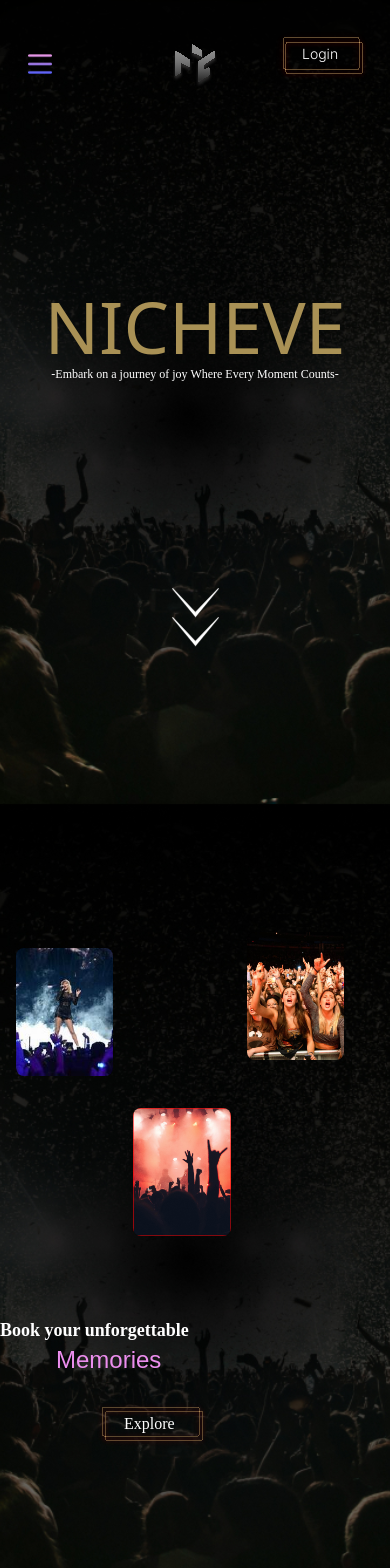
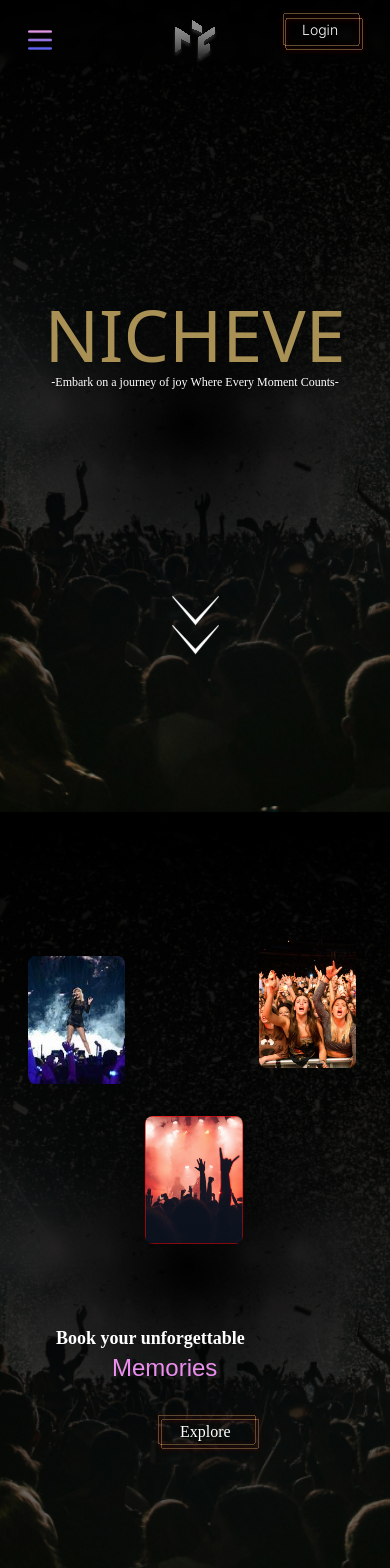
Before and after one commit to kalviumcommunity/S53_Himanshu_Capstone_NichEve, a React (Vite) app in the folder Front-End/: page / in a window 390 px wide. Shown: the top 1568 px of the page. Built offline with nearby package versions, Linux system fonts and the light colour scheme; a web font is replaced by a local one.

Commit message:
Mobile responsive

```diff
--- a/Front-End/src/Components/Body.jsx
+++ b/Front-End/src/Components/Body.jsx
@@ -11,6 +11,7 @@ import '../App.css'
 const Body = () => {
     const [prevScrollPos, setPrevScrollPos] = useState(0);
     const [visible, setVisible] = useState(true);
+    const [windowWidth, setWindowWidth] = useState(window.innerWidth);
     useEffect(()=>{
         AOS.init({duration:1000});
         gsap.registerPlugin(ScrollTrigger);
@@ -27,6 +28,19 @@ const Body = () => {
             x:100,
         })
     },[])
+    useEffect(() => {
+        const handleScroll = () => {
+            const currentScrollPos = window.pageYOffset;
+            setVisible(currentScrollPos < 30);
+            setPrevScrollPos(currentScrollPos);
+        };
+
+        window.addEventListener('scroll', handleScroll);
+
+        return () => {
+            window.removeEventListener('scroll', handleScroll);
+        };
+    }, [prevScrollPos]);
     useEffect(() => {
         const handleScroll = () => {
             const currentScrollPos = window.pageYOffset;
@@ -62,19 +76,19 @@ const Body = () => {
                 </div>
                 <Footer/>
                 <div className="flex justify-between mt-80  pr-4 max-sm:flex max-sm:flex-col-reverse max-sm:mt-60">
-                    <div className='gsapscroll'>
+                    <div className = {windowWidth <= 600 ? "max-sm:ml-14" : "gsapscroll"} >
                         <p className="font-display4 font-hard text-3xl text-white max-sm:text-lg max-sm:mt-20">Book your unforgettable</p>
                         <p className="font-display5 text-med text-crinze-Purple ml-14 max-sm:text-2xl">Memories</p>
-                        <div className="ml-40 mt-14 max-sm:ml-24 max-sm:mt-5">
-                            <img src="/BodyImg/Rectangle3.svg" alt="Frame" className="z-20 max-sm:h-14 max-sm:w-28" />
-                            <p className="text-white font-display6 text-xl z-10 translate-x-10 -translate-y-11 max-sm:text-base max-sm:translate-x-7 max-sm:-translate-y-10">Explore</p>
+                        <div className="ml-40 mt-14 max-sm:ml-24 max-sm:mt-5 max-sm:relative -z-0">
+                            <img src="/BodyImg/Rectangle3.svg" alt="Frame" className="z-20 max-sm:h-14 max-sm:w-28 max-sm:absolute" />
+                            <p className="text-white font-display6 text-xl z-10 translate-x-10 -translate-y-11 max-sm:text-base max-sm:translate-x-0 max-sm:translate-y-0 max-sm:absolute max-sm:transform max-sm:top-4 max-sm:ml-7">Explore</p>
                         </div>
                     </div>
                     <div data-aos="fade-up" data-aos-offset="20" data-aos-easing="ease-in-sine">
-                        <div className="flex">
+                        <div className="flex ml-3">
                             <img src="/BodyImg/img-1.jpg" alt="" className="-mt-24 h-64 mr-10 rounded-lg max-sm:h-32 max-sm:ml-4" />
                             <img src="/BodyImg/img-2.jpg" alt="" className="h-64 rounded-lg mt-40 mr-4 max-sm:h-32 max-sm:-ml-5 max-sm:mt-16" />
-                            <img src="/BodyImg/img-3.jpg" alt="" className="h-72 rounded-lg -mt-36 mr-24 max-sm:h-32 max-sm:-mt-28" />
+                            <img src="/BodyImg/img-3.jpg" alt="" className="h-72 rounded-lg -mt-36 mr-24 max-sm:h-32 max-sm:-mt-28 max-sm:mr-0" />
                         </div>
                     </div>
                 </div>
@@ -156,24 +170,24 @@ const Body = () => {
                     </div>
                 </div>
                 <div className="mt-60 flex justify-evenly align-middle max-sm:flex-col-reverse max-sm:justify-between">
-                    <div className=" self-center">
+                    <div className=" self-center -mt-16 max-sm:mt-20">
                         <p className="font-Sync font-bold text-4xl text-white pb-4 max-sm:text-2xl">Simple Steps</p>
                         <div>
-                            <div className="flex pb-4">
+                            <div className="flex pb-4 max-sm:pb-3">
                                 <img src="/BodyImg/chat.svg" alt="" />
-                                <p className="font-Work_Sans text-white text-lg ml-4">Choose a theme, set the mood.</p>
+                                <p className="font-Work_Sans text-white text-lg ml-4 max-sm:text-base">Choose a theme, set the mood.</p>
                             </div>
                             <div className="flex pb-4">
                                 <img src="/BodyImg/customize.svg" alt="" />
-                                <p className="font-Work_Sans text-white text-lg ml-4">Customize the animation details.</p>
+                                <p className="font-Work_Sans text-white text-lg ml-4 max-sm:text-base">Customize the animation details.</p>
                             </div>
                             <div className="flex">
                                 <img src="/BodyImg/details.svg" alt="" />
-                                <p className="font-Work_Sans text-white text-lg ml-4">Enjoy your animated event!</p>
+                                <p className="font-Work_Sans text-white text-lg ml-4 max-sm:text-base">Enjoy your animated event!</p>
                             </div>
                         </div>
                     </div>
-                    <div className="max-sm:flex max-sm:flex-col">
+                    <div className="max-sm:flex max-sm:flex-col mb-11">
                         <img src="/BodyImg/iphone2.svg" alt="Iphone" className="max-sm:h-96"  />
                         <div className="h-11 w-32 bg-unique-gray rounded-lg flex justify-between pl-6 pr-4 ml-20 max-sm:ml-40 max-sm:h-10 max-sm:w-28 max-sm:pl-4">
                             <p className="text-white font-Inter text-xs self-center">Plan Yours</p>
--- a/Front-End/src/Components/Navbar.jsx
+++ b/Front-End/src/Components/Navbar.jsx
@@ -3,10 +3,12 @@ import Headroom from 'react-headroom';
 
 const Navbar = () => {
   const [showMenu, setShowMenu] = useState(false);
+  const [blur, setIsBlur] = useState(false);
   const [windowWidth, setWindowWidth] = useState(window.innerWidth);
 
   const toggleMenu = () => {
     setShowMenu(!showMenu);
+    setIsBlur(!blur)
   };
 
   useEffect(() => {
@@ -25,16 +27,18 @@ const Navbar = () => {
     <nav>
       <Headroom>
         {windowWidth < 1000 ?
-          <div class=" text-white flex justify-between pt-2 px-4 md:px-10 lg:pl-96 lg:pr-28 lg:px-10 w-full font-light align-middle font-display3 text-lg z-50 backdrop-blur-xl h-24 max-sm:w-full max-sm:text-sm max-sm:h-14 max-sm:pl-0 max-sm:pr-3 max-sm:pt-6 max-sm:pb-0">
-            <div className="max-sm:flex flex-col max-sm:mt-7 max-sm:mt:10 max-sm: mr-11 max-sm:h-56 max-sm:w-20 sm:mt-11 sm:h-72 sm:-ml-5">
+          <div class=" text-white flex justify-between pt-2 px-4 w-full font-light align-middle font-display3 text-lg z-50 backdrop-blur-sm h-24 max-sm:w-full max-sm:text-sm max-sm:h-16 max-sm:pl-0 max-sm:pr-3 max-sm:pt-0 max-sm:pb-0">
+            <div className="max-sm:flex flex-col max-sm:mt-7 max-sm:mt:10 max-sm: mr-11 max-sm:h-screen max-sm:w-20 sm:mt-11 sm:h-72 sm:-ml-5">
               <div className="self-center cursor-pointer max-sm:block lg:hidden sm:ml-10" onClick={toggleMenu}>
                 <img src="/ImgNav/hamburger.png" alt="Menu" className="h-6 self-center" />
               </div>
-              <div className={showMenu ? "block lg:flex max-sm:flex max-sm:flex-col max-sm:w-20 mt-3 max-sm:h-48 max-sm:justify-between max-sm:divide-y max-sm:divide-Royal-Golden max-sm:divide-x-4 max-sm:outline max-sm:outline-offset-2 max-sm:outline-2 sm:mt-6 sm:h-60 sm:justify-between sm:flex sm:flex-col sm:divide-y sm:divide-Royal-Golden sm:divide-x-4 sm:outline sm:outline-offset-2 sm:outline-2 sm:w-36" : "hidden lg:flex lg:items-center"}>
+              <div className={showMenu ? "block lg:flex max-sm:flex max-sm:flex-col max-sm:w-screen mt-3 h-screen max-sm:justify-between max-sm:divide-y max-sm:divide-Royal-Golden max-sm:divide-x-4 max-sm:outline max-sm:outline-offset-2 max-sm:outline-2 sm:mt-6 sm:justify-between sm:flex sm:flex-col sm:divide-y sm:divide-Royal-Golden sm:divide-x-4 sm:outline sm:outline-offset-2 sm:outline-2 max-sm:bg-black max-sm:outline-Royal-Golden backdrop-blur-sm z-50" : "hidden lg:flex lg:items-center"}>
                 <img src="/ImgNav/Avatar.svg" alt="Avatar" className="h-14 self-center cursor-pointer max-sm:h-8" />
                 <p className="self-center hover:text-Royal-Golden cursor-pointer">HOME</p>
                 <p className="self-center hover:text-Royal-Golden cursor-pointer">Events</p>
                 <p className="self-center hover:text-Royal-Golden cursor-pointer">Blogs</p>
+                <p className="self-center hover:text-Royal-Golden cursor-pointer">About us</p>
+                <p className="self-center hover:text-Royal-Golden cursor-pointer">Contact us</p>
               </div>
             </div>
             <div className="mt-5 ">
--- a/Front-End/tailwind.config.js
+++ b/Front-End/tailwind.config.js
@@ -46,7 +46,8 @@ module.exports = {
         'shiny-Purple': '#C78DD1',
         'dark-Yellow': '#B3A73F',
         'yellow-round': '#C4ED50',
-        "unique-gray": '#393E46'
+        "unique-gray": '#393E46',
+        "Royal-Golden": '#A99155',
       },
     },
   },
```
